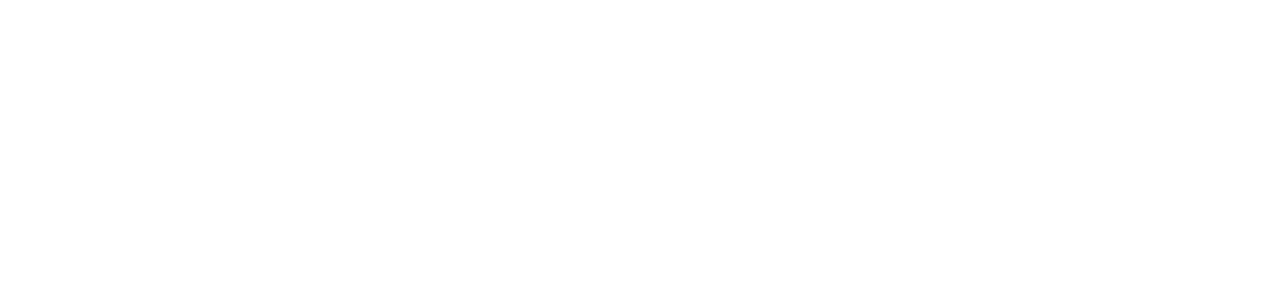
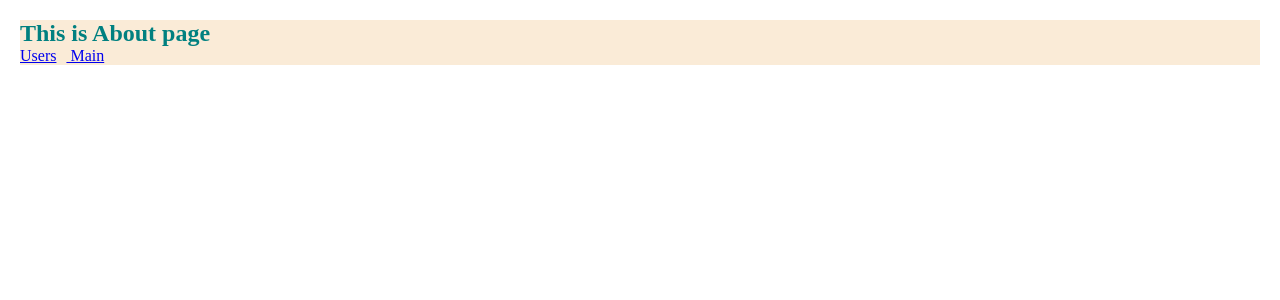
Before and after one commit to ideapadkn/Vue.js, a Vue app: page /about in a window 1280 px wide. Before the commit this address had no page. Shown: the top 300 px of the page. Built offline with nearby package versions, Linux system fonts and the light colour scheme.

Commit message:
vue-router link // navigation

```diff
--- a/src/pages/About.vue
+++ b/src/pages/About.vue
@@ -0,0 +1,28 @@
+<template>
+  <div class="main">
+    <h1 class="title">This is About page</h1>
+    <router-link to="/users">Users</router-link>
+    <router-link
+      to="/"
+      style="margin-left: 10px;"
+    >
+      Main
+    </router-link>
+  </div>
+</template>
+
+<script>
+  export default {
+
+  }
+</script>
+
+<style scoped>
+.main {
+  background-color: antiquewhite;
+}
+.title {
+  color: teal;
+  font-size: 24px;
+}
+</style>
--- a/src/pages/Main.vue
+++ b/src/pages/Main.vue
@@ -1,6 +1,13 @@
 <template>
   <div>
     <h1>Welcome to Vue 3</h1>
+    <router-link to="/users">Users</router-link>
+    <router-link
+      to="/about"
+      style="margin-left: 10px;"
+    >
+      About
+    </router-link>
   </div>
 </template>
 
--- a/src/router/router.js
+++ b/src/router/router.js
@@ -1,6 +1,7 @@
 import Main from "@/pages/Main";
 import { createRouter, createWebHistory } from "vue-router";
 import UserPage from "@/pages/UserPage"
+import About from "@/pages/About"
 
 
 const routes = [
@@ -12,6 +13,10 @@ const routes = [
     path: '/users',
     component: UserPage,
   },
+  {
+    path: '/about',
+    component: About,
+  },
 ]
 
 const router = createRouter({
```
